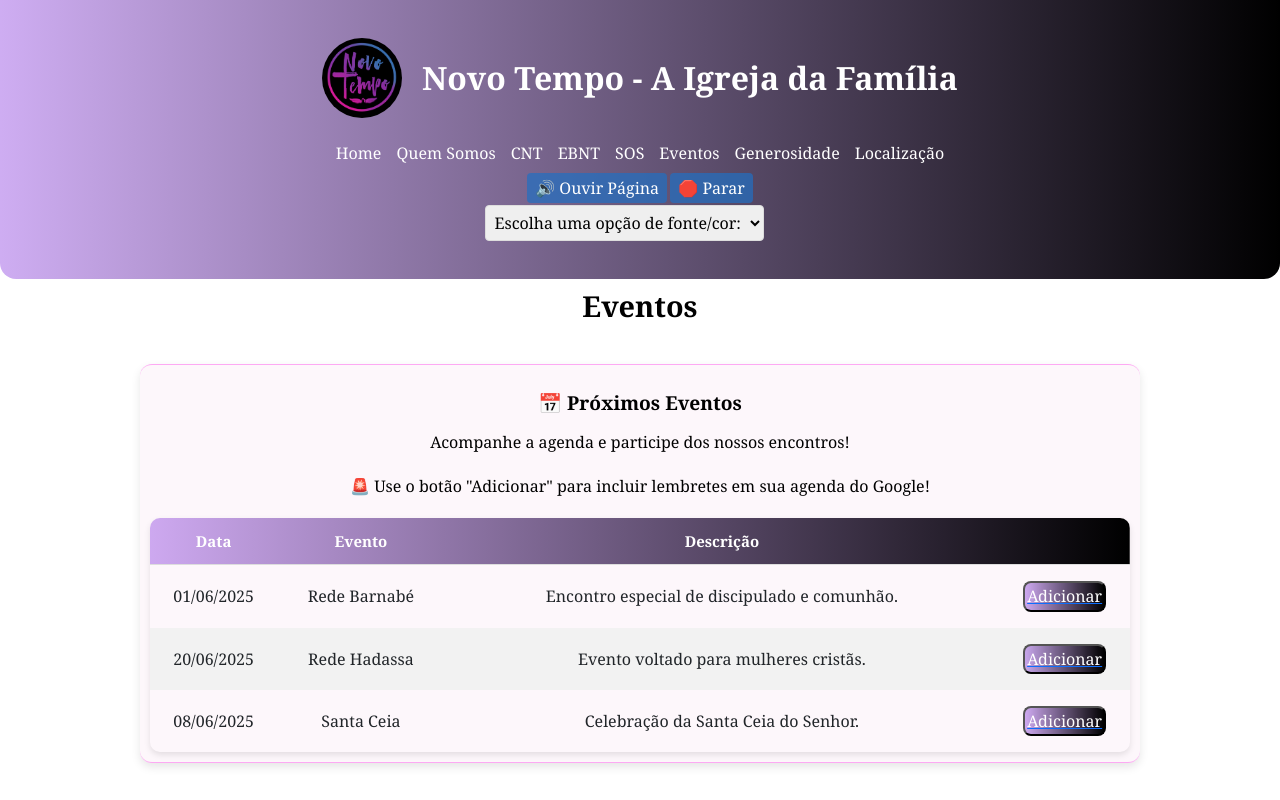
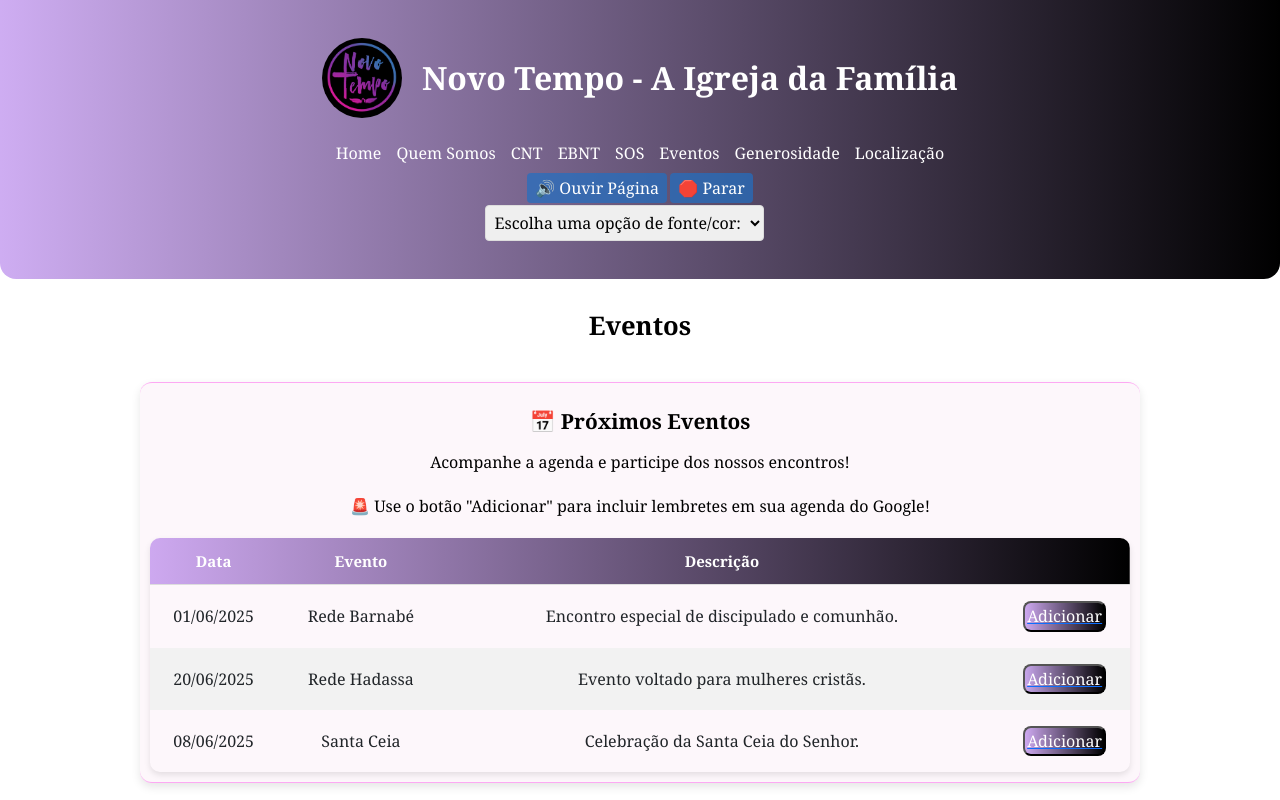
Before and after one commit to MariaaPcsa/projetointegrador3comreact, a React (Vite) app: page /events in a window 1280 px wide. Shown: the top 800 px of the page. Built offline with nearby package versions, Linux system fonts and the light colour scheme.

Commit message:
Efetuado correção no css

```diff
--- a/src/components/css/events.css
+++ b/src/components/css/events.css
@@ -16,17 +16,26 @@ main{
   text-align: center;
 }
 
-.subTitulo {
+
+.titulo {
+  text-align: center;
+  font-size: 1.6rem;
+  margin-bottom: 1rem;
+margin-top: 2rem;
   font-family: Georgia, 'Times New Roman', Times, serif;
-  font-size: 1.8rem;
-  font-weight: bold;
-  margin: 10px 0;
+  color: black;
+ font-weight: 800;
 }
 
 
+
 .subTitulo2 {
-  font-size: 1.2rem;
-  font-weight: bold;
+  text-align: center;
+  font-size: 1.3rem;
+  margin-bottom: 1rem;
+  font-family: Georgia, 'Times New Roman', Times, serif;
+  color: black;
+ font-weight: 600;
 }
 
 .eventos p {
@@ -113,7 +122,7 @@ main{
 
 
   .subTitulo2 {
-    font-size: 1.1rem;
+    font-size: 1.2rem;
     font-weight: bold;
   }
 
--- a/src/pages/Events.jsx
+++ b/src/pages/Events.jsx
@@ -10,7 +10,7 @@ const Events = () => {
 
 
 <main>
-        <h2 className="subTitulo">Eventos</h2>
+        <h2 className="titulo">Eventos</h2>
         <div className="container-central">
 
           <section className="eventos">
```
